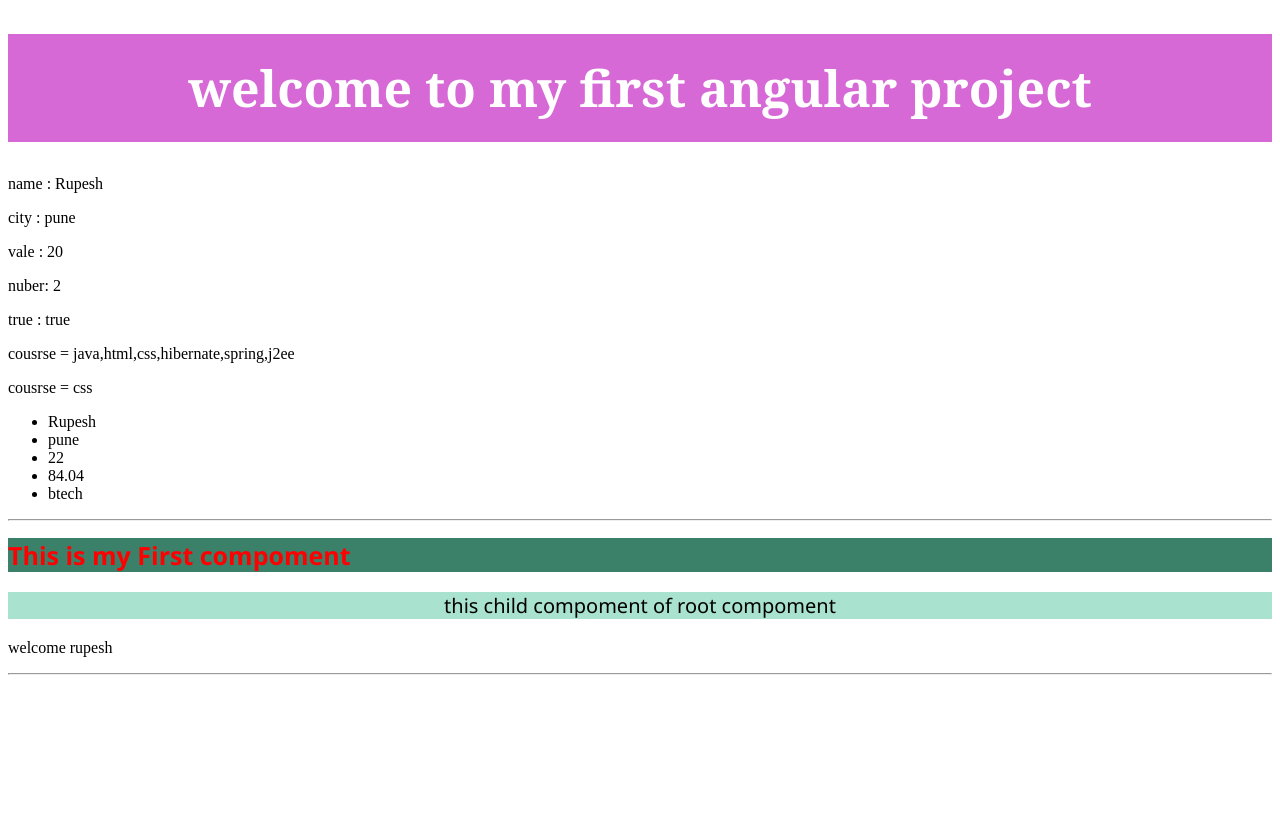
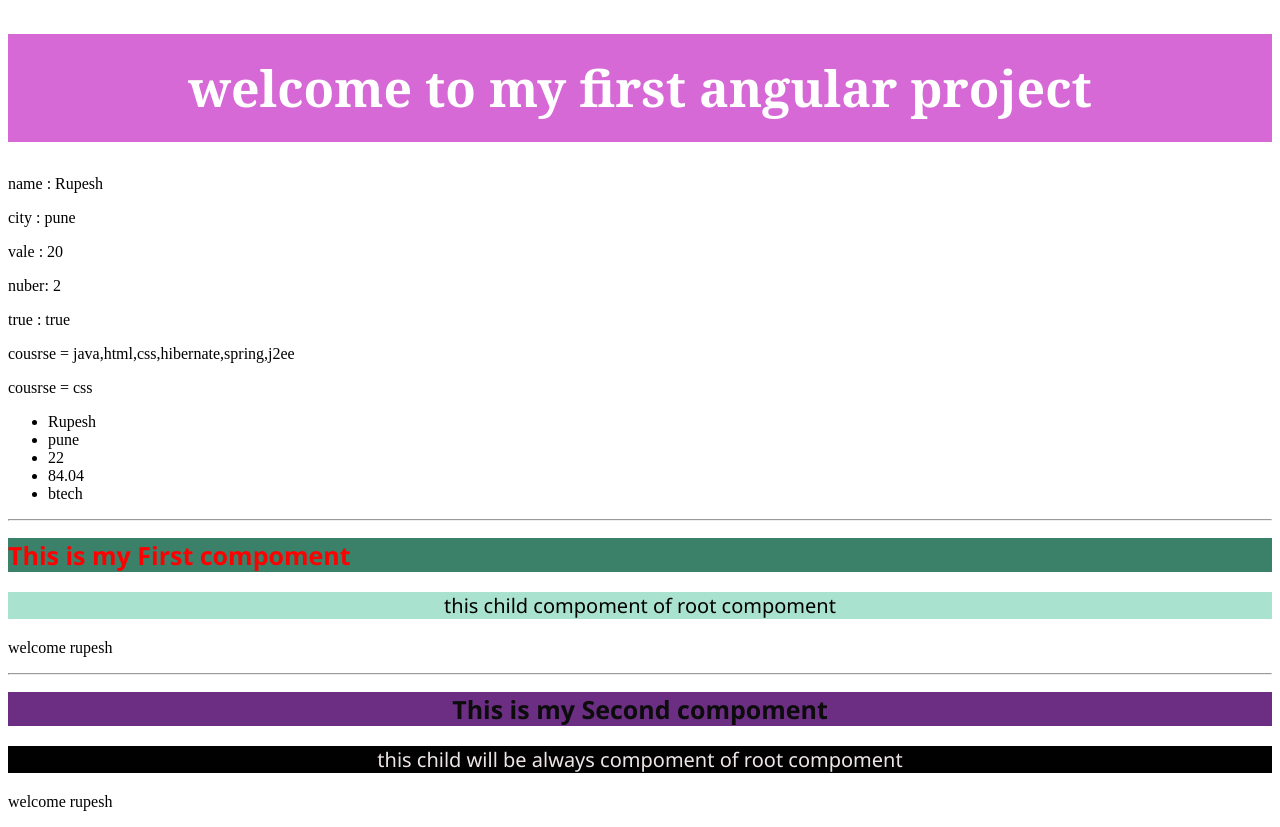
Before and after one commit to rupesh3201/Studying_Angular, an Angular app: page / in a window 1280 px wide. Before the commit the page ends 800 px from the top, so only its background shows below. Built offline with nearby package versions, Linux system fonts and the light colour scheme.

Commit message:
added css to

```diff
--- a/src/app/app.component.html
+++ b/src/app/app.component.html
@@ -26,3 +26,4 @@
 <hr>
 
 <!-- server stoped -->
+<app-second></app-second>
--- a/src/app/app.component.ts
+++ b/src/app/app.component.ts
@@ -26,4 +26,6 @@ export class AppComponent {
 
   }
 
+
+
 }
--- a/src/app/second/second.component.css
+++ b/src/app/second/second.component.css
@@ -1,15 +1,16 @@
 h1{
-    color: red;
+    color: rgb(11, 12, 11);
     font-size: 25px;
     font-family: 'Segoe UI', Tahoma, Geneva, Verdana, sans-serif;
-    background-color: rgb(59, 128, 105);
+    background-color: rgb(107, 46, 131);
+    text-align: center;
 /* cmd ng g c "name of componets" */
 }
 .subtitle
 {
-    color: #000;
+    color: #eee6e6;
     font-size: 20px;
     font-family: 'Segoe UI', Tahoma, Geneva, Verdana, sans-serif;
-    background-color: rgb(169, 226, 207);
+    background-color: rgb(0, 1, 0);
     text-align: center;
 }
--- a/src/app/second/second.component.ts
+++ b/src/app/second/second.component.ts
@@ -6,5 +6,5 @@ import { Component } from '@angular/core';
   styleUrls: ['./second.component.css']
 })
 export class SecondComponent {
-
+  name= "rupesh"
 }
```
